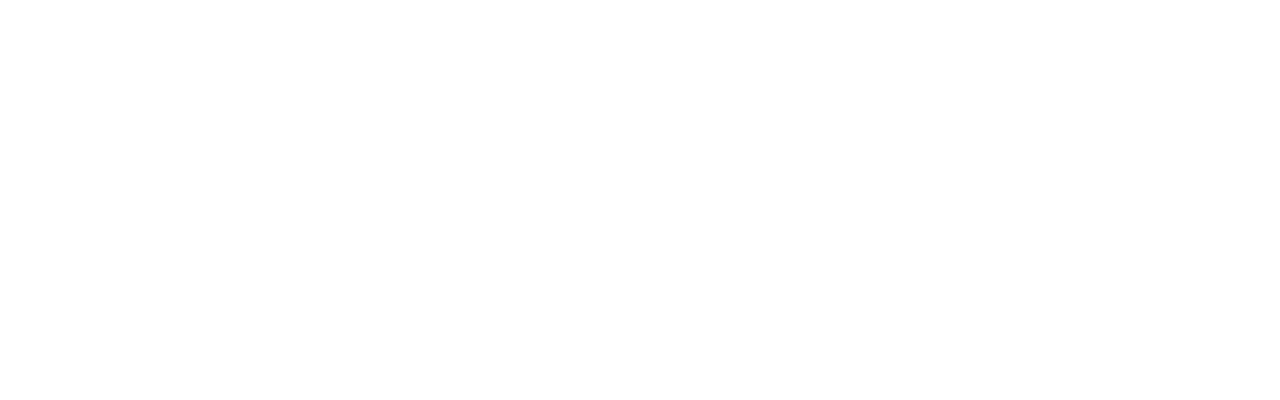
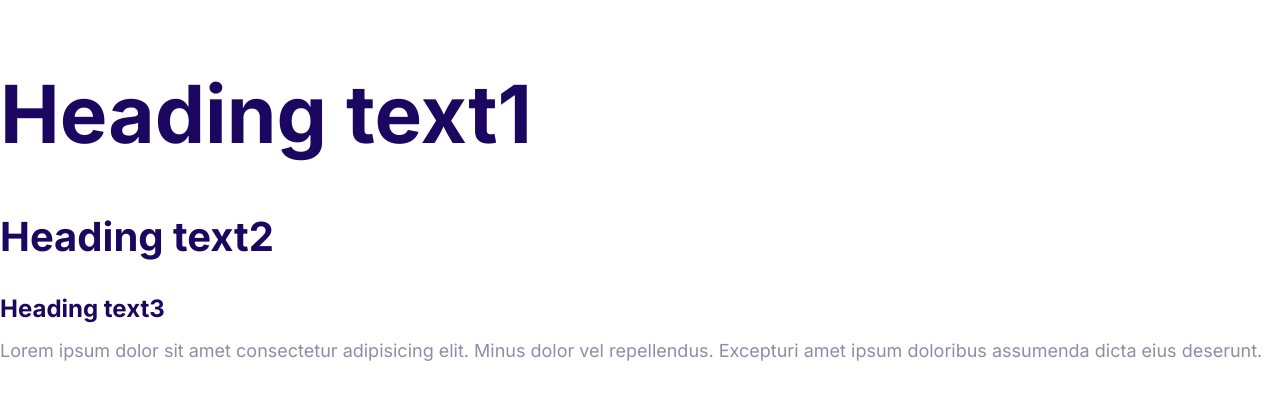
Before and after one commit to Dan-Lueers/moshify, a plain HTML site: page index.html in a window 1280 px wide. Drawn offline with Linux system fonts and the light colour scheme.

Commit message:
define the styles for the fonts.

```diff
--- a/css/styles.css
+++ b/css/styles.css
@@ -5,3 +5,57 @@
   --color-headings: #1b0760;
   --color-body: #918ca4;
 }
+
+html {
+  /* 62.5% of 16px = 10px */
+  font-size: 62.5%;
+}
+
+body {
+  font-family: Inter, Arial, Helvetica, sans-serif;
+  color: var(--color-body);
+  font-size: 2.4rem;
+  line-height: 1.5;
+}
+
+h1,
+h2,
+h3 {
+  color: var(--color-headings);
+  margin-bottom: 1rem;
+}
+
+h1 {
+  /* 1x the font size of the HTML element */
+  font-size: 7rem;
+}
+
+h2 {
+  font-size: 4rem;
+}
+
+h3 {
+  font-size: 3rem;
+}
+
+p {
+  margin-top: 0;
+}
+
+@media screen and (min-width: 1024px) {
+  body {
+    font-size: 1.8rem;
+  }
+
+  h1 {
+    font-size: 8rem;
+  }
+
+  h2 {
+    font-size: 4rem;
+  }
+
+  h3 {
+    font-size: 2.4rem;
+  }
+}
--- a/index.html
+++ b/index.html
@@ -6,6 +6,20 @@
     <title>Document</title>
     <link rel="stylesheet" href="css/normalize.css" />
     <link rel="stylesheet" href="css/styles.css" />
+    <link rel="preconnect" href="https://fonts.googleapis.com" />
+    <link rel="preconnect" href="https://fonts.gstatic.com" crossorigin />
+    <link
+      href="https://fonts.googleapis.com/css2?family=Inter:ital,opsz,wght@0,14..32,100..900;1,14..32,100..900&display=swap"
+      rel="stylesheet"
+    />
   </head>
-  <body></body>
+  <body>
+    <h1>Heading text1</h1>
+    <h2>Heading text2</h2>
+    <h3>Heading text3</h3>
+    <p>
+      Lorem ipsum dolor sit amet consectetur adipisicing elit. Minus dolor vel
+      repellendus. Excepturi amet ipsum doloribus assumenda dicta eius deserunt.
+    </p>
+  </body>
 </html>
```
